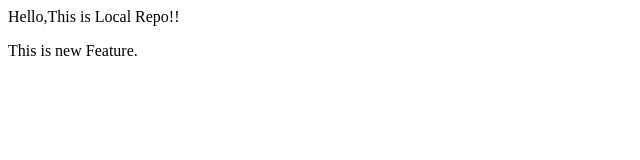
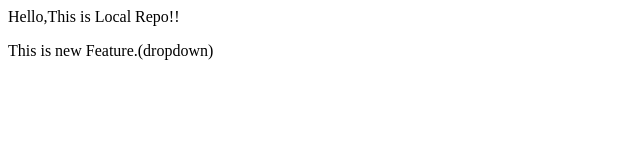
Before and after one commit to alinaqureshi222/local-repo, a plain HTML site: page index.html in a window 1280 px wide. Shown: the full height of the page, 0-640 px from the left. Drawn offline with Linux system fonts and the light colour scheme.

```diff
--- a/index.html
+++ b/index.html
@@ -2,5 +2,5 @@
     Hello,This is Local Repo!!
 </p>
 <p>
-    This is new Feature.
+    This is new Feature.(dropdown)
 </p>
```
